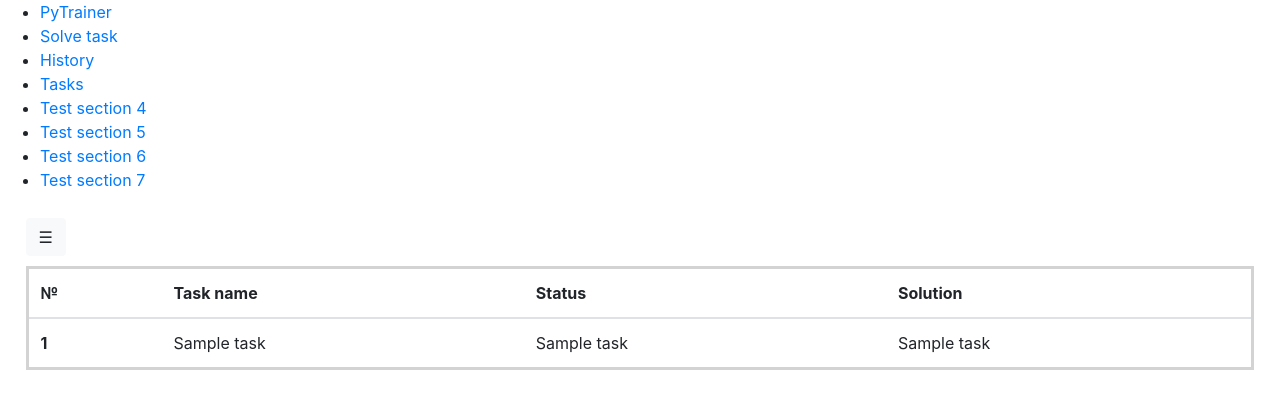
After one commit to Programeezy/PyTrainer, a Django app: page /regulars/tasks in a window 1280 px wide. The commit adds this page. Shown: the top 409 px of the page. Run offline with Django 3.2, Linux system fonts and the light colour scheme; tables that the repository leaves empty hold one stand-in row (values such as "Sample post"); a database or web service that is not in the repository returns one stand-in record (values such as "Sample title"); some libraries are stand-ins or nearby versions.

Commit message:
Added a page with a task table.

```diff
--- a/PyTrainer/regulars/templates/regulars/history.html
+++ b/PyTrainer/regulars/templates/regulars/history.html
@@ -1,8 +1,8 @@
-{% extends 'regulars/index.html' %}
+{% extends 'regulars/main_page.html' %}
 {% block content %}
     {% if attempts %}
         <div style="margin-left: 2%; margin-right: 2%; margin-top: 10px">
-            <table style="width: 100%;" class="table">
+            <table style="width: 100%;" class="table table-condensed">
                 <thead class="thead-dark">
                     <tr>
                         <th scope="col">№</th>
--- a/PyTrainer/regulars/templates/regulars/index.html
+++ b/PyTrainer/regulars/templates/regulars/main_page.html
@@ -2,7 +2,16 @@
 <!DOCTYPE html>
 <html lang="en">
 <style>
-   textarea { resize: both; }
+    textarea { resize: both; }
+
+    .table td, .table th {
+        border: none;
+    }
+
+    table.table.table-condensed {
+        border: 3px solid lightgrey;
+    }
+
 </style>
 <head>
     <meta charset="utf-8">
@@ -28,7 +37,6 @@
 
     <!-- Custom styles for this template -->
     <link href="{% static "PyTrainer/css/simple-sidebar.css" %}" rel="stylesheet">
-    <link href="https://fonts.googleapis.com/css?family=Abel" rel="stylesheet">
 </head>
 
 <body>
@@ -40,9 +48,9 @@
             <ul class="sidebar-nav">
                 <li class="sidebar-brand"><a href="#">PyTrainer</a></li>
                 <!--create the difference-->
-                <li><a href="{%url 'task'%}">Solve task</a></li>
-                <li><a href="{%url 'history'%}">History</a></li>
-                <li><a href="#">Test section 3</a></li>
+                <li><a href="{% url 'task' %}">Solve task</a></li>
+                <li><a href="{% url 'history' %}">History</a></li>
+                <li><a href="{% url 'tasks' %}">Tasks</a></li>
                 <li><a href="#">Test section 4</a></li>
                 <li><a href="#">Test section 5</a></li>
                 <li><a href="#">Test section 6</a></li>
--- a/PyTrainer/regulars/templates/regulars/task.html
+++ b/PyTrainer/regulars/templates/regulars/task.html
@@ -1,4 +1,4 @@
-{% extends 'regulars/index.html' %}
+{% extends 'regulars/main_page.html' %}
 {% block content %}
     <div class="font-weight-light" style="margin-left: 2%">
         <h3 class="display-4">Task '{{ task_name }}'</h3>
--- /dev/null
+++ b/PyTrainer/regulars/templates/regulars/tasks.html
@@ -0,0 +1,29 @@
+{% extends 'regulars/main_page.html' %}
+{% block content %}
+    {% if tasks %}
+        <div style="margin-left: 2%; margin-right: 2%; margin-top: 10px">
+            <table style="width: 100%;" class="table table-condensed">
+                <thead>
+                    <tr>
+                        <th scope="col">№</th>
+                        <th scope="col">Task name</th>
+                        <th scope="col">Status</th>
+                        <th scope="col">Solution</th>
+                    </tr>
+                </thead>
+                <tbody>
+                    {% for task in tasks %}
+                        <tr>
+                            <th scope="row">{{ task.id }}</th>
+                            <td>{{ task.name }}</td>
+                            <td>{{ task.status }}</td>
+                            <td>{{ task.solution }}</td>
+                        </tr>
+                    {% endfor %}
+                </tbody>
+            </table>
+        </div>
+    {% else %}
+        <p class="font-weight-light" style="font-size: xx-large; margin-left: 2%">There are no tasks</p>
+    {% endif %}
+{% endblock %}
--- a/PyTrainer/regulars/urls.py
+++ b/PyTrainer/regulars/urls.py
@@ -3,7 +3,8 @@ from django.urls import path
 from . import views
 
 urlpatterns = [
-    path('', views.index, name='index'),
+    path('', views.main, name='main'),
     path('task', views.get_task, name='task'),
-    path('history', views.show_history, name='history')
+    path('history', views.show_history, name='history'),
+    path('tasks', views.show_tasks, name='tasks')
 ]
--- a/PyTrainer/regulars/views.py
+++ b/PyTrainer/regulars/views.py
@@ -4,8 +4,8 @@ from . import db_methods
 from django.shortcuts import render, redirect, HttpResponse
 
 
-def index(request):
-    return render(request, 'regulars/index.html')
+def main(request):
+    return render(request, 'regulars/main_page.html')
 
 
 def get_task(request):
@@ -68,3 +68,15 @@ def show_history(request):
                                   else 'table-success'})
     context = {'attempts': filtered_attempts}
     return render(request, 'regulars/history.html', context=context)
+
+
+def show_tasks(request):
+    tasks = db_methods.get_tasks()
+    dict_tasks = []
+    for task in tasks:
+        dict_tasks.append({'id': task[0],
+                           'status': task[1],
+                           'name': task[2],
+                           'solution': task[4]})
+    context = {'tasks': dict_tasks}
+    return render(request, 'regulars/tasks.html', context=context)
```
